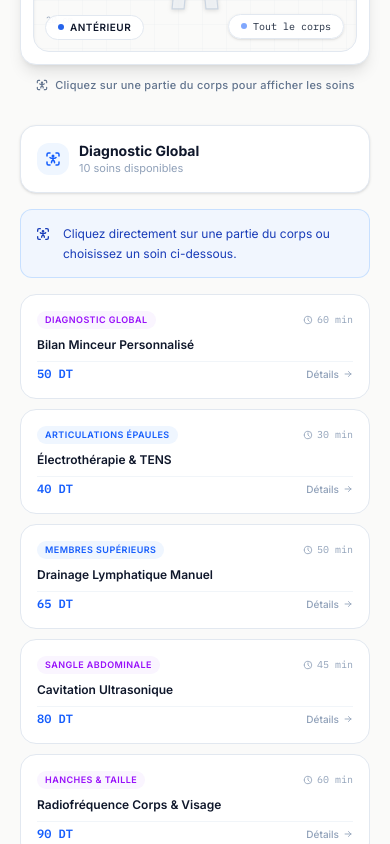
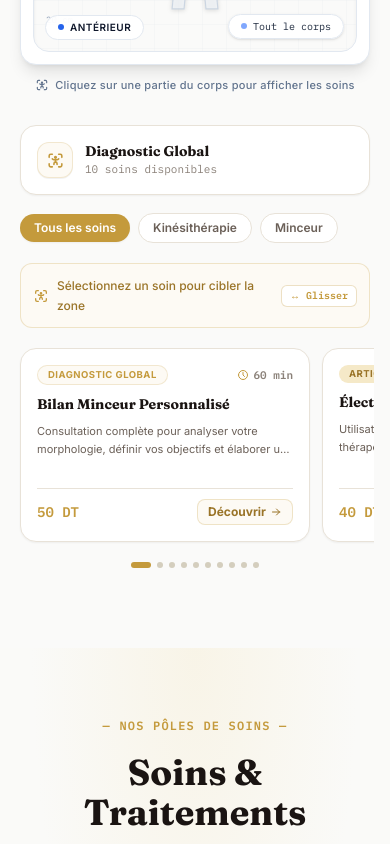
Before and after one commit to GallasMahdi/Ryma, a Next.js app in the folder ryma-site/: page / in a window 390 px wide. Shown: the part 2360-3204 px from the top of the page. Built offline with nearby package versions, Linux system fonts and the light colour scheme.

Commit message:
Redesign mobile BodyMap Diagnostic section with touch carousel, quick filter pills, and 3D sync

```diff
--- a/ryma-site/src/components/sections/BodyMap.tsx
+++ b/ryma-site/src/components/sections/BodyMap.tsx
@@ -627,6 +627,29 @@ function EmptyState({
   onSelectPoint: (p: MapPoint) => void;
   onResetZone: () => void;
 }) {
+  const [activePoleFilter, setActivePoleFilter] = useState<'all' | 'kinesitherapie' | 'minceur'>('all');
+  const scrollContainerRef = useRef<HTMLDivElement>(null);
+  const [activeIndex, setActiveIndex] = useState(0);
+
+  // Filter current points by pole filter if selected
+  const filteredPoints = useMemo(() => {
+    return currentPoints.filter((point) => {
+      if (activePoleFilter === 'all') return true;
+      const service = serviceBySlug.get(point.serviceSlug);
+      return service?.pole === activePoleFilter;
+    });
+  }, [currentPoints, activePoleFilter, serviceBySlug]);
+
+  // Track active card index during touch scrolling
+  const handleScroll = () => {
+    if (!scrollContainerRef.current) return;
+    const el = scrollContainerRef.current;
+    const scrollLeft = el.scrollLeft;
+    const cardWidth = el.firstElementChild?.clientWidth ?? 280;
+    const index = Math.round(scrollLeft / (cardWidth + 12));
+    setActiveIndex(Math.min(Math.max(0, index), filteredPoints.length - 1));
+  };
+
   return (
     <motion.div
       key="empty"
@@ -636,24 +659,20 @@ function EmptyState({
       transition={{ duration: 0.2 }}
       className="flex flex-col gap-4"
     >
-      {/* Zone Diagnostic Header & Reset Focus Action */}
-      <div
-        className="flex items-center justify-between p-4 rounded-2xl border bg-white border-slate-200 text-slate-900 shadow-sm transition-colors"
-      >
-        <div className="flex items-center gap-2.5">
-          <div
-            className="w-8 h-8 rounded-xl flex items-center justify-center font-bold bg-blue-50 text-blue-600"
-          >
-            <IconBodyScan size={18} />
+      {/* Zone Diagnostic Header & Reset Action */}
+      <div className="flex items-center justify-between p-4 rounded-2xl border bg-white border-[#E8E2D8] text-[#1A1412] shadow-xs">
+        <div className="flex items-center gap-3">
+          <div className="w-9 h-9 rounded-xl flex items-center justify-center font-bold bg-[#FDFAF4] text-[#C49A3C] border border-[#C49A3C]/20 shadow-2xs">
+            <IconBodyScan size={19} />
           </div>
           <div>
-            <h3 className="text-sm font-bold leading-tight">
+            <h3 className="text-sm font-bold leading-tight font-serif text-[#1A1412]">
               {selectedZone === 'all'
                 ? lang === 'fr' ? 'Diagnostic Global' : 'تشخيص شامل'
                 : ZONE_LABELS[selectedZone][lang]}
             </h3>
-            <p className="text-[11px] text-slate-400">
-              {currentPoints.length} {lang === 'fr' ? 'soins disponibles' : 'علاجات متاحة'}
+            <p className="text-[11px] text-[#8A8078] font-mono font-medium">
+              {filteredPoints.length} {lang === 'fr' ? 'soins disponibles' : 'علاجات متاحة'}
             </p>
           </div>
         </div>
@@ -662,37 +681,150 @@ function EmptyState({
           <button
             type="button"
             onClick={onResetZone}
-            className="text-xs font-semibold px-3 py-1.5 rounded-full border border-blue-200 text-blue-600 hover:bg-blue-50 transition-colors"
+            className="text-xs font-semibold px-3 py-1.5 rounded-full border border-[#C49A3C]/30 text-[#9A7428] bg-[#FDFAF4] hover:bg-[#F5E9C8] transition-colors"
           >
             {lang === 'fr' ? 'Tout le corps' : 'كامل الجسم'}
           </button>
         )}
       </div>
 
-      {/* Instruction hint */}
-      <div
-        className="flex items-start gap-3 p-3.5 rounded-xl border text-xs leading-relaxed bg-blue-50/80 border-blue-200/80 text-blue-800"
+      {/* Interactive Category Filter Pills */}
+      <div className="flex items-center gap-2 overflow-x-auto scrollbar-none pb-1 pt-0.5">
+        <button
+          type="button"
+          onClick={() => setActivePoleFilter('all')}
+          className={`shrink-0 px-3.5 py-1.5 rounded-full text-xs font-semibold transition-all ${
+            activePoleFilter === 'all'
+              ? 'bg-[#C49A3C] text-white shadow-xs'
+              : 'bg-white text-[#6B6058] border border-[#E8E2D8] hover:border-[#C49A3C]/40'
+          }`}
         >
-        <IconBodyScan size={16} className="shrink-0 mt-0.5" />
-        <span>
+          {lang === 'fr' ? 'Tous les soins' : 'جميع العلاجات'}
+        </button>
+        <button
+          type="button"
+          onClick={() => setActivePoleFilter('kinesitherapie')}
+          className={`shrink-0 px-3.5 py-1.5 rounded-full text-xs font-semibold transition-all ${
+            activePoleFilter === 'kinesitherapie'
+              ? 'bg-[#9A7428] text-white shadow-xs'
+              : 'bg-white text-[#6B6058] border border-[#E8E2D8] hover:border-[#C49A3C]/40'
+          }`}
+        >
+          {lang === 'fr' ? 'Kinésithérapie' : 'علاج طبيعي'}
+        </button>
+        <button
+          type="button"
+          onClick={() => setActivePoleFilter('minceur')}
+          className={`shrink-0 px-3.5 py-1.5 rounded-full text-xs font-semibold transition-all ${
+            activePoleFilter === 'minceur'
+              ? 'bg-[#8A601E] text-white shadow-xs'
+              : 'bg-white text-[#6B6058] border border-[#E8E2D8] hover:border-[#C49A3C]/40'
+          }`}
+        >
+          {lang === 'fr' ? 'Minceur' : 'تنحيف'}
+        </button>
+      </div>
+
+      {/* Instruction hint with Mobile Swipe Hint */}
+      <div className="flex items-center justify-between p-3 rounded-xl border text-xs leading-relaxed bg-[#FDFAF4] border-[#C49A3C]/25 text-[#9A7428]">
+        <div className="flex items-center gap-2">
+          <IconBodyScan size={16} className="shrink-0 text-[#C49A3C]" />
+          <span className="font-medium">
             {lang === 'fr'
-            ? 'Cliquez directement sur une partie du corps ou choisissez un soin ci-dessous.'
-            : 'انقر مباشرة على جزء من الجسم أو اختر علاجاً أدناه.'}
+              ? 'Sélectionnez un soin pour cibler la zone'
+              : 'اختر علاجاً لتحديد المنطقة'}
+          </span>
+        </div>
+        <span className="sm:hidden text-[10px] font-mono font-bold bg-white px-2 py-0.5 rounded-md border border-[#C49A3C]/30 text-[#C49A3C] shrink-0">
+          ↔ {lang === 'fr' ? 'Glisser' : 'سحب'}
         </span>
       </div>
 
-      {/* Service grid */}
-      {currentPoints.length === 0 ? (
-        <div
-          className="p-8 rounded-2xl text-center border bg-slate-50 border-slate-200 text-slate-500"
-        >
+      {/* Services List Rendering */}
+      {filteredPoints.length === 0 ? (
+        <div className="p-8 rounded-2xl text-center border bg-white border-[#E8E2D8] text-[#8A8078]">
           <p className="text-sm">
             {lang === 'fr' ? 'Aucun soin pour ce filtre.' : 'لا توجد علاجات لهذا المرشح.'}
           </p>
         </div>
       ) : (
-        <div className="grid grid-cols-1 sm:grid-cols-2 gap-2.5">
-          {currentPoints.map((point) => {
+        <>
+          {/* MOBILE VIEW: Advanced Touch Carousel */}
+          <div className="sm:hidden relative">
+            <div
+              ref={scrollContainerRef}
+              onScroll={handleScroll}
+              className="flex overflow-x-auto snap-x snap-mandatory scrollbar-none gap-3 pb-3 pt-1 px-1 -mx-1"
+              style={{ WebkitOverflowScrolling: 'touch' }}
+            >
+              {filteredPoints.map((point, index) => {
+                const service = serviceBySlug.get(point.serviceSlug);
+                if (!service) return null;
+                const isKine = service.pole === 'kinesitherapie';
+
+                return (
+                  <div
+                    key={point.serviceSlug}
+                    onClick={() => onSelectPoint(point)}
+                    className="w-[82vw] max-w-[290px] shrink-0 snap-center group text-start p-4 rounded-2xl border bg-white border-[#E8E2D8] active:scale-[0.99] transition-all duration-200 shadow-xs flex flex-col justify-between"
+                  >
+                    <div>
+                      <div className="flex items-center justify-between gap-2 mb-2.5">
+                        <span
+                          className={`inline-block px-2.5 py-0.5 rounded-full text-[9.5px] font-bold uppercase tracking-wider ${
+                            isKine
+                              ? 'bg-[#F5E9C8] text-[#9A7428]'
+                              : 'bg-[#FDFAF4] text-[#C49A3C] border border-[#C49A3C]/20'
+                          }`}
+                        >
+                          {point.label[lang]}
+                        </span>
+                        <span className="text-[11px] text-[#8A8078] flex items-center gap-1 font-mono font-semibold">
+                          <IconClock size={12} className="text-[#C49A3C]" /> {service.duration}
+                        </span>
+                      </div>
+
+                      <h4 className="font-serif font-bold text-sm leading-snug line-clamp-2 mb-2 text-[#1A1412]">
+                        {service.name[lang]}
+                      </h4>
+
+                      <p className="text-[11px] text-[#6B6058] line-clamp-2 mb-3 leading-relaxed">
+                        {service.shortDesc[lang]}
+                      </p>
+                    </div>
+
+                    <div className="flex items-center justify-between pt-2.5 border-t border-[#E8E2D8]">
+                      <span className="font-mono text-sm font-bold text-[#C49A3C]">
+                        {service.price} DT
+                      </span>
+                      <span className="text-xs font-bold text-[#9A7428] flex items-center bg-[#FDFAF4] border border-[#C49A3C]/25 px-2.5 py-1 rounded-lg">
+                        {lang === 'fr' ? 'Découvrir' : 'استكشف'}
+                        <IconArrowRight size={12} className="ms-1 rtl-flip" />
+                      </span>
+                    </div>
+                  </div>
+                );
+              })}
+            </div>
+
+            {/* Mobile Carousel Indicators */}
+            {filteredPoints.length > 1 && (
+              <div className="flex items-center justify-center gap-1.5 mt-2">
+                {filteredPoints.map((_, i) => (
+                  <div
+                    key={i}
+                    className={`h-1.5 rounded-full transition-all duration-300 ${
+                      i === activeIndex ? 'w-5 bg-[#C49A3C]' : 'w-1.5 bg-[#D4CEBE]'
+                    }`}
+                  />
+                ))}
+              </div>
+            )}
+          </div>
+
+          {/* DESKTOP VIEW: 2-Column Grid */}
+          <div className="hidden sm:grid grid-cols-2 gap-3">
+            {filteredPoints.map((point) => {
               const service = serviceBySlug.get(point.serviceSlug);
               if (!service) return null;
               const isKine = service.pole === 'kinesitherapie';
@@ -702,34 +834,32 @@ function EmptyState({
                   key={point.serviceSlug}
                   type="button"
                   onClick={() => onSelectPoint(point)}
-                className="group text-start p-4 rounded-2xl border bg-white border-slate-200 hover:border-blue-300 hover:shadow-md transition-all duration-200 focus-visible:outline-none focus-visible:ring-2 focus-visible:ring-blue-500"
+                  className="group text-start p-4 rounded-2xl border bg-white border-[#E8E2D8] hover:border-[#C49A3C] hover:shadow-md transition-all duration-200 focus-visible:outline-none focus-visible:ring-2 focus-visible:ring-[#C49A3C]"
                 >
                   <div className="flex items-center justify-between gap-2 mb-2">
                     <span
-                    className={`inline-block px-2 py-0.5 rounded-full text-[9px] font-semibold uppercase tracking-wider ${
+                      className={`inline-block px-2 py-0.5 rounded-full text-[9px] font-bold uppercase tracking-wider ${
                         isKine
-                        ? 'bg-blue-50 text-blue-600'
-                        : 'bg-purple-50 text-purple-600'
+                          ? 'bg-[#F5E9C8] text-[#9A7428]'
+                          : 'bg-[#FDFAF4] text-[#C49A3C] border border-[#C49A3C]/20'
                       }`}
                     >
                       {point.label[lang]}
                     </span>
-                  <span className="text-[10px] text-slate-400 flex items-center gap-1 font-mono">
-                    <IconClock size={10} /> {service.duration}
+                    <span className="text-[10px] text-[#8A8078] flex items-center gap-1 font-mono">
+                      <IconClock size={10} className="text-[#C49A3C]" /> {service.duration}
                     </span>
                   </div>
 
-                <h4
-                  className="font-semibold text-xs leading-snug line-clamp-2 mb-2 transition-colors text-slate-900 group-hover:text-blue-600"
-                >
+                  <h4 className="font-semibold text-xs leading-snug line-clamp-2 mb-2 transition-colors text-[#1A1412] group-hover:text-[#9A7428]">
                     {service.name[lang]}
                   </h4>
 
-                <div className="flex items-center justify-between pt-1 border-t border-slate-100">
-                  <span className="font-mono text-xs font-bold text-blue-600">
+                  <div className="flex items-center justify-between pt-1 border-t border-[#E8E2D8]">
+                    <span className="font-mono text-xs font-bold text-[#C49A3C]">
                       {service.price} DT
                     </span>
-                  <span className="text-[10px] font-medium text-slate-400 flex items-center group-hover:translate-x-0.5 transition-transform rtl:group-hover:-translate-x-0.5">
+                    <span className="text-[10px] font-medium text-[#8A8078] flex items-center group-hover:translate-x-0.5 transition-transform rtl:group-hover:-translate-x-0.5">
                       {lang === 'fr' ? 'Détails' : 'تفاصيل'}
                       <IconArrowRight size={10} className="ms-1 rtl-flip" />
                     </span>
@@ -738,6 +868,7 @@ function EmptyState({
               );
             })}
           </div>
+        </>
       )}
     </motion.div>
   );
```
Lines whose indentation alone changed are shown as unchanged.
